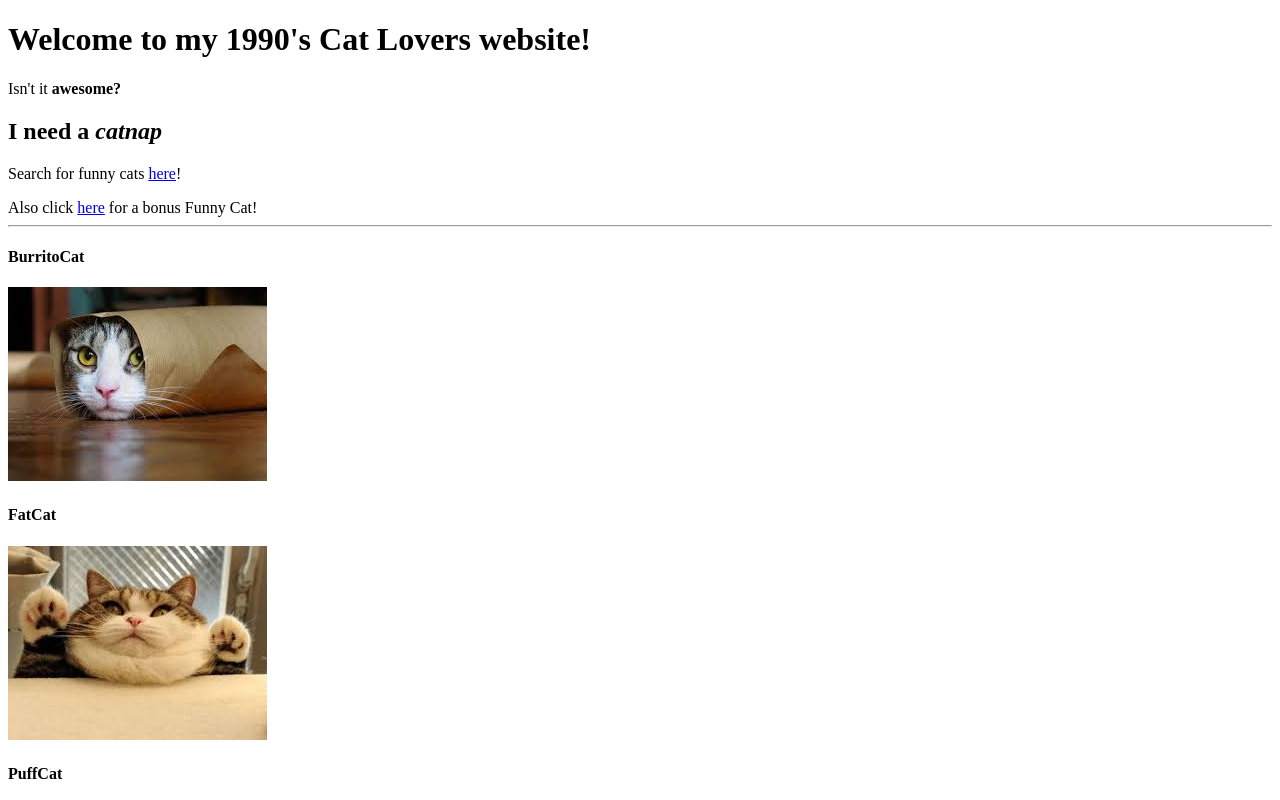
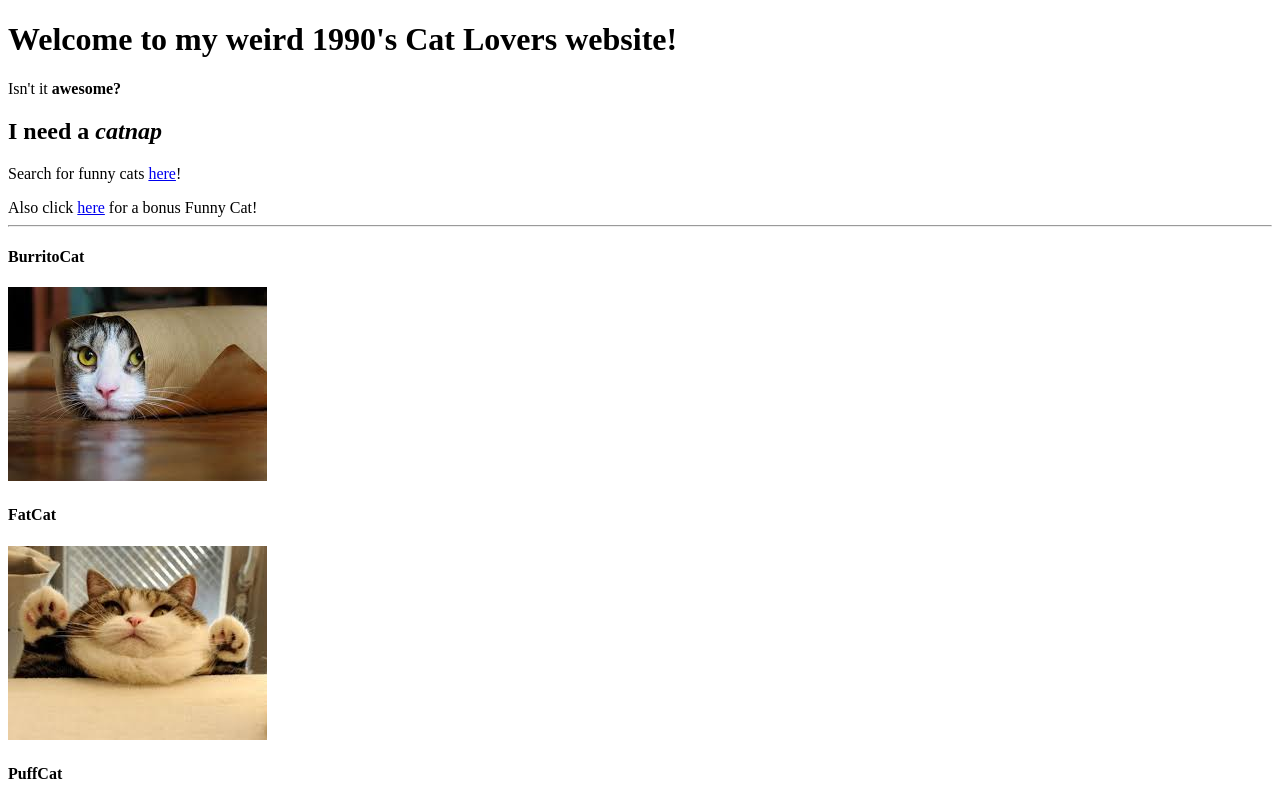
Before and after one commit to sonorabraun/sonorabraun.github.io, a plain HTML site: page index.html in a window 1280 px wide. Shown: the top 800 px of the page. Drawn offline with Linux system fonts and the light colour scheme.

Commit message:
added "weird"

```diff
--- a/index.html
+++ b/index.html
@@ -4,7 +4,7 @@
   <title> CATS GONE WILD </title>
 </head>
 <body>
-  <h1><strong> Welcome to my 1990's Cat Lovers website! </strong></h1>
+  <h1><strong> Welcome to my weird 1990's Cat Lovers website! </strong></h1>
   <p>Isn't it <strong> awesome? </strong> </p>
   <h2> I need a <em><strong> catnap </strong></em> </h2>
   <p>Search for funny cats <a href="http://google.com"> here</a>!</p>
```
